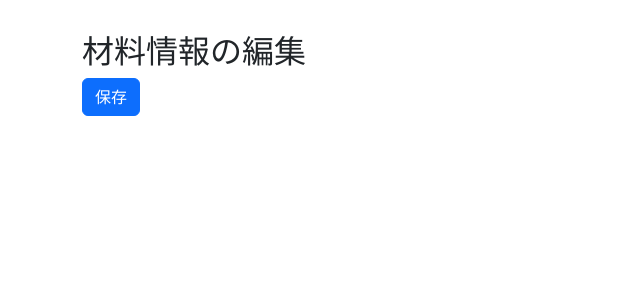
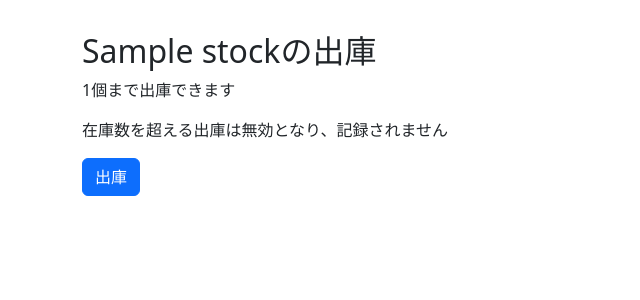
Before and after one commit to go125/platjam-webdatabase-django-clone, a Django app: template src/stock_manager/stocks/templates/stocks/stock_out.html in a window 1280 px wide. Shown: the part 56-356 px from the top of the page, without its empty margins (0-640 px from the left). Run offline with Django 3.2, Linux system fonts and the light colour scheme; the template is opened without the code that fills it: most values are stand-ins (such as "Sample title", 1, 10 or a date in 2020); some libraries are stand-ins or nearby versions.

Commit message:
add: out

```diff
--- a/src/stock_manager/stocks/models.py
+++ b/src/stock_manager/stocks/models.py
@@ -13,7 +13,7 @@ class Stock(models.Model):
     name = models.CharField('材料名', max_length=32)
     amount = models.CharField('内容量', max_length=32)
     stock_type = models.IntegerField('種類', choices=StockType.choices)
-    stock_num = models.IntegerField('在庫数', default = 0)
+    stock_num = models.PositiveIntegerField('在庫数', default = 0)
     managed_by = models.ForeignKey(settings.AUTH_USER_MODEL,verbose_name="材料管理者",on_delete=models.PROTECT)
     remarks = models.TextField('備考', blank=True)
 
--- a/src/stock_manager/stocks/templates/stocks/stock_out.html
+++ b/src/stock_manager/stocks/templates/stocks/stock_out.html
@@ -2,11 +2,13 @@
 {% load django_bootstrap5 %}
 {% block main %}
 <h2>
-    材料情報の編集
+    {{ stock.name }}の出庫
 </h2>
+<p>{{ stock.stock_num }}個まで出庫できます</p>
+<p>在庫数を超える出庫は無効となり、記録されません</p>
 <form method="post">
     {% csrf_token %}
     {% bootstrap_form form %}
-    {% bootstrap_button button_type="submit" content="保存" %}
+    {% bootstrap_button button_type="submit" content="出庫" %}
 </form>
 {% endblock %}
```
Also changed, not shown: src/stock_manager/stocks/views.py (+11 -8 lines), src/stock_manager/stocks/migrations/0002_auto_20230702_2141.py (added).
